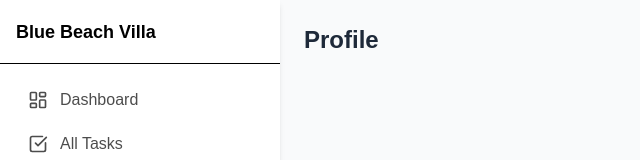
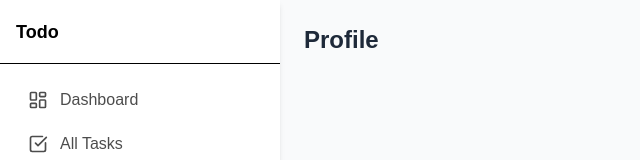
Before and after one commit to DonShanilka/TickTack-todoApp, a Next.js app in the folder frontEnd/: page /profile in a window 1280 px wide. Shown: the top 160 px of the page, without its empty margins (0-640 px from the left). Built offline with nearby package versions, Linux system fonts and the light colour scheme.

Commit message:
Fix header title in Sidebar component from 'Blue Beach Villa' to 'Todo'

```diff
--- a/frontEnd/src/commen/Sidebar.tsx
+++ b/frontEnd/src/commen/Sidebar.tsx
@@ -23,7 +23,7 @@
       {/* Top - Logo and Nav */}
       <div>
         <div className="h-16 flex items-center px-4 border-b">
-          <h1 className="text-lg font-semibold text-black">Blue Beach Villa</h1>
+          <h1 className="text-lg font-semibold text-black">Todo</h1>
         </div>
 
         <nav className="flex-1 pt-4 overflow-y-auto">
```
Also changed, not shown: 1 other file (tests, documents, lock files or other folders).
